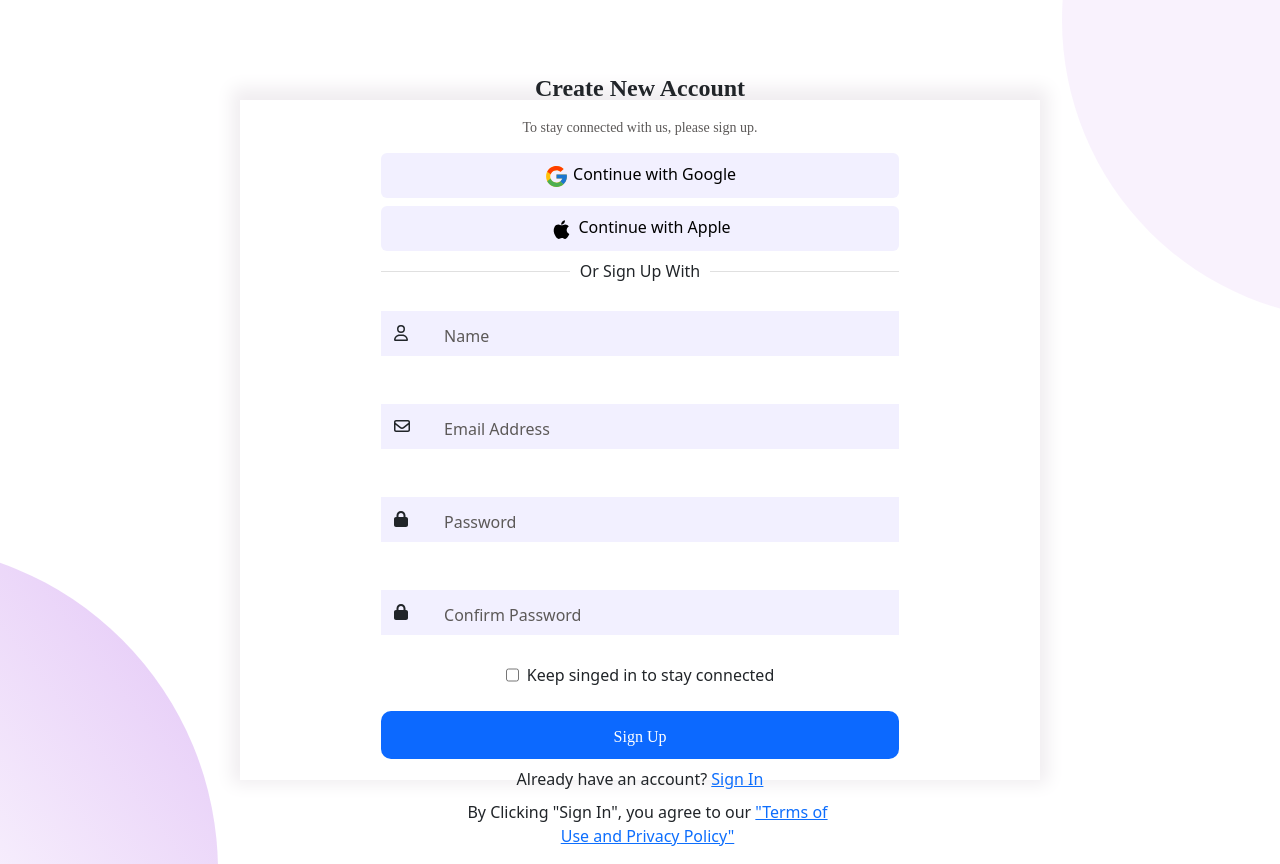
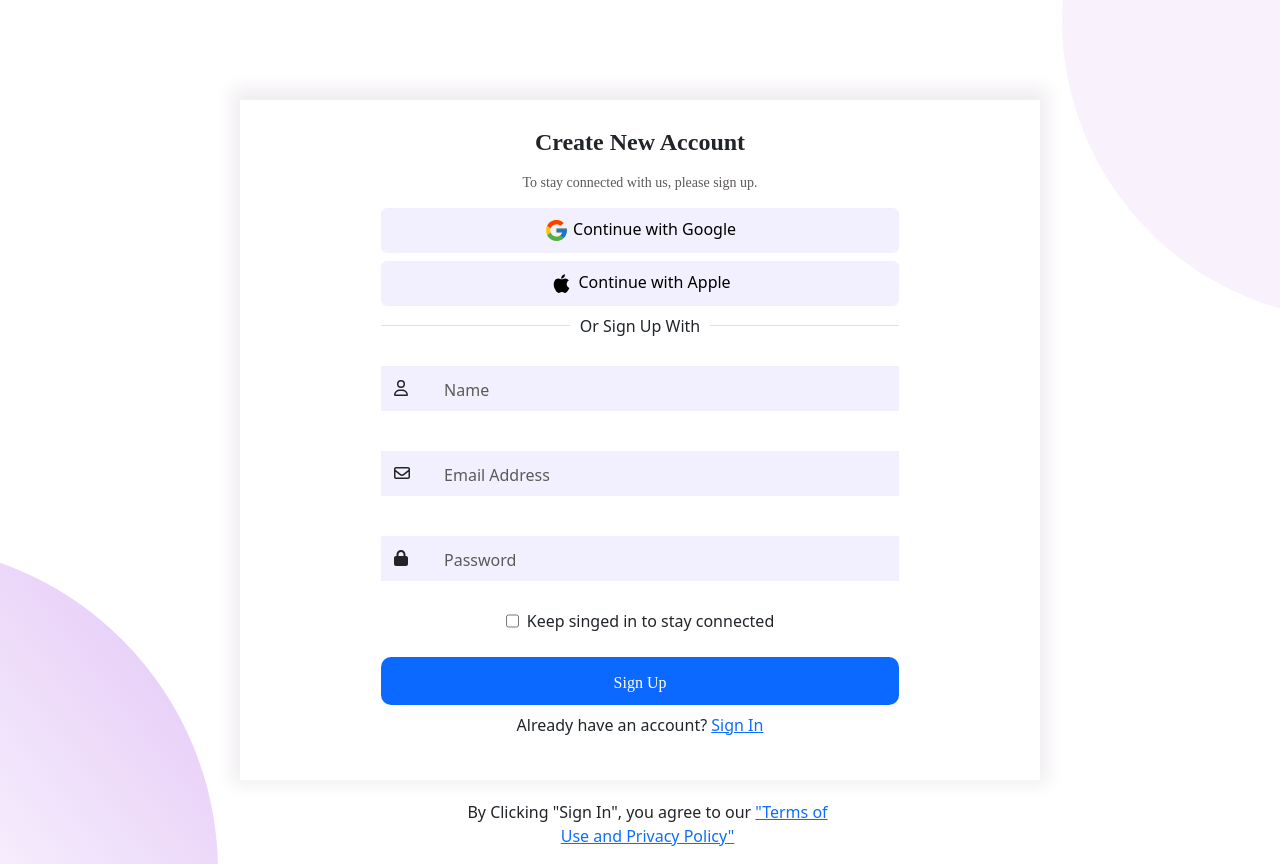
Before and after one commit to FarahNaz1292/userTodo, a React (Vite) app: page /signup in a window 1280 px wide. Built offline with nearby package versions, Linux system fonts and the light colour scheme.

Commit message:
created sign up functionality

```diff
--- a/src/Components/Pages/SignUp.jsx
+++ b/src/Components/Pages/SignUp.jsx
@@ -2,7 +2,8 @@ import { faEnvelope, faUser } from "@fortawesome/free-regular-svg-icons";
 import { faLock, faPhone } from "@fortawesome/free-solid-svg-icons";
 import { FontAwesomeIcon } from "@fortawesome/react-fontawesome";
 import { Divider } from "@mui/material";
-import React from "react";
+import axios from "axios";
+import React, { useState } from "react";
 import { FcGoogle } from "react-icons/fc";
 import { IoLogoApple } from "react-icons/io";
 import { Link, useLocation, useNavigate } from "react-router-dom";
@@ -14,6 +15,25 @@ const SignUp = () => {
   // console.log(myParams);
   //   const navigate = useNavigate();
   //   navigate("/signin?email");
+  const [name, setName] = useState("");
+  const [email, setEmail] = useState("");
+  const [password, setPassword] = useState("");
+  const handleSubmit = async (e) => {
+    e.preventDefault();
+    try {
+      const data = {
+        name: name,
+        email,
+        password,
+      };
+      const response = await axios.post(
+        "https://staging-be-ecom.techserve4u.com/api/user/signup",
+        data
+      );
+    } catch (error) {
+      console.log(error);
+    }
+  };
 
   return (
     <>
@@ -31,38 +51,48 @@ const SignUp = () => {
                   <IoLogoApple size={25} /> Continue with Apple
                 </button>
                 <Divider className="divider-text">Or Sign Up With</Divider>
+                <form onSubmit={handleSubmit}>
                   <div className="input-group">
                     <FontAwesomeIcon
                       className="symbols"
                       icon={faUser}
                     ></FontAwesomeIcon>
-                  <input type="name" required className="third-party-btn " />
-                  <label for="name">Name</label>
+                    <input
+                      type="name"
+                      required
+                      className="third-party-btn "
+                      onChange={(e) => setName(e.target.value)}
+                    />
+                    <label htmlFor="name">Name</label>
                   </div>
                   <div className="input-group">
                     <FontAwesomeIcon
                       className="symbols"
                       icon={faEnvelope}
                     ></FontAwesomeIcon>
-                  <input type="email" required className="third-party-btn" />
-                  <label for="email">Email Address</label>
+                    <input
+                      type="email"
+                      required
+                      className="third-party-btn"
+                      onChange={(e) => setEmail(e.target.value)}
+                    />
+                    <label htmlFor="email">Email Address</label>
                   </div>
                   <div className="input-group">
                     <FontAwesomeIcon
                       className="symbols"
                       icon={faLock}
                     ></FontAwesomeIcon>
-                  <input type="password" required className="third-party-btn" />
-                  <label for="password">Password</label>
+                    <input
+                      type="password"
+                      required
+                      className="third-party-btn"
+                      onChange={(e) => setPassword(e.target.value)}
+                    />
+                    <label htmlFor="password">Password</label>
                   </div>
-                <div className="input-group">
-                  <FontAwesomeIcon
-                    className="symbols"
-                    icon={faLock}
-                  ></FontAwesomeIcon>
-                  <input type="password" required className="third-party-btn" />
-                  <label for="password"> Confirm Password</label>
-                </div>
+                </form>
+
                 <div className="d-flex gap-2">
                   <input type="checkbox" name="check" className="mb-3" />
                   <p>Keep singed in to stay connected</p>
```
Lines whose indentation alone changed are shown as unchanged.
